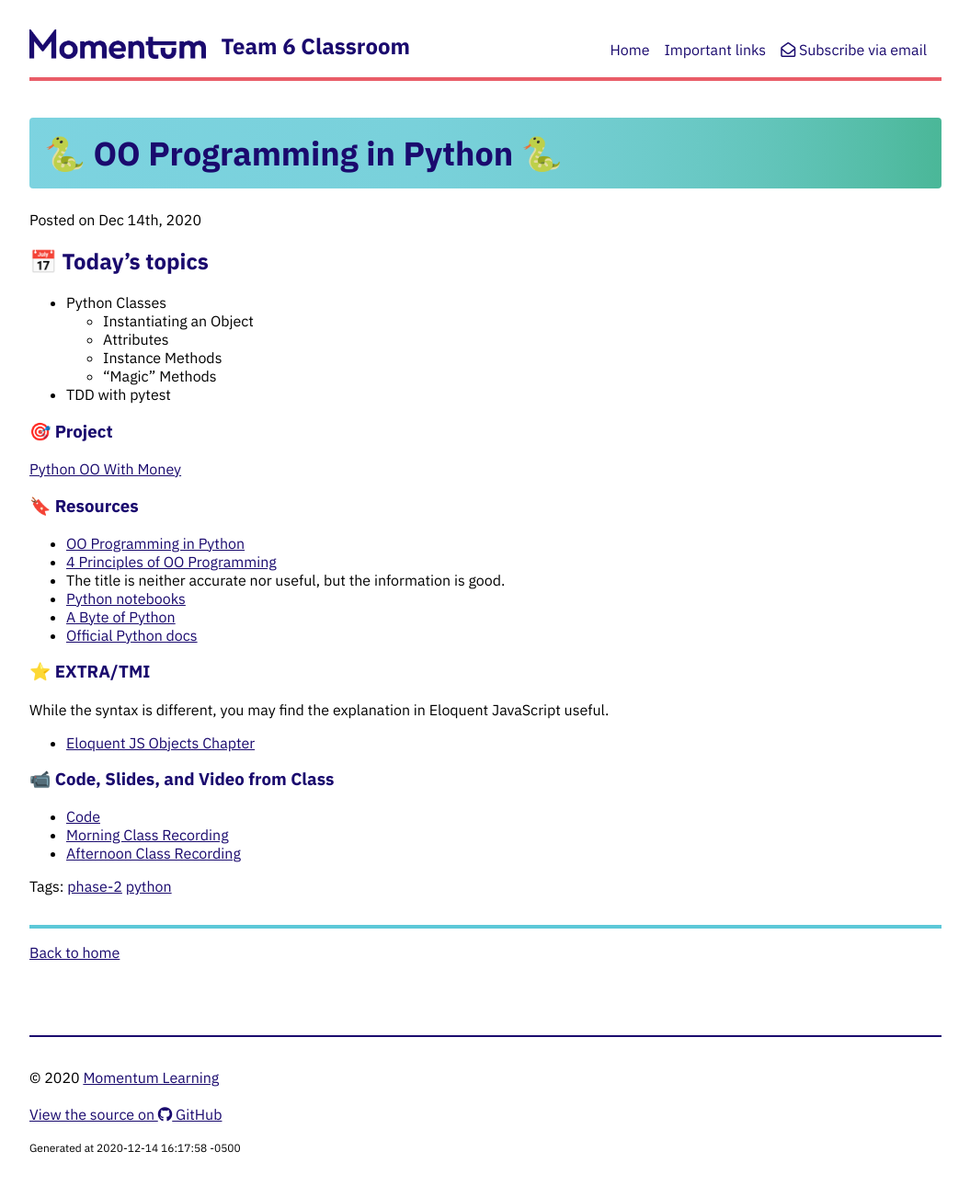
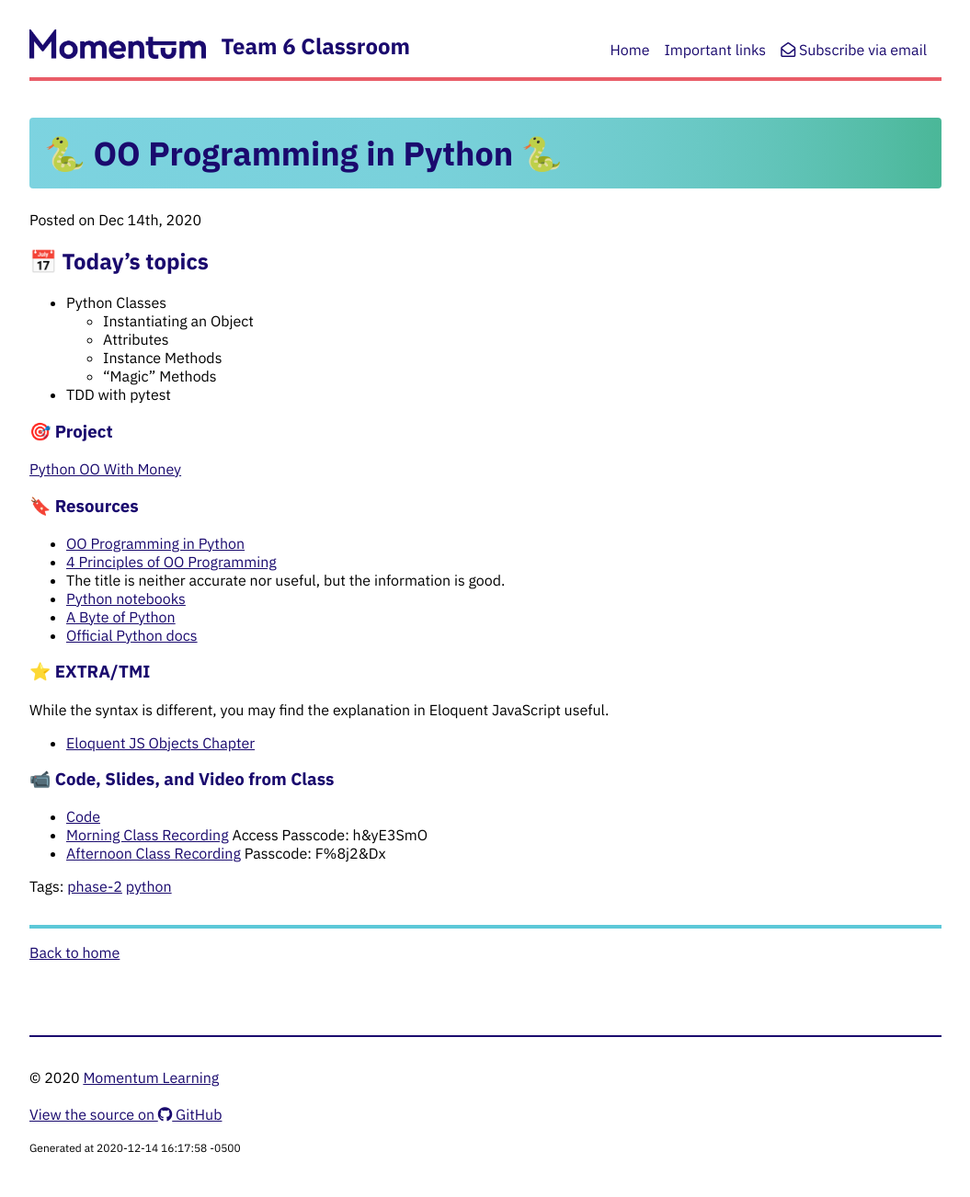
Before and after one commit to momentum-team-6/momentum-team-6.github.io, a Jekyll site: the page built from _posts/2020-12-14-python-oo.md, in a window 1280 px wide. Shown: the whole page at 92% size, without its empty margins (112-1167 px from the left). Built offline with Jekyll 4.4.1, drawn with Linux system fonts in a browser that asks for light colours; nearby versions of some CDN libraries.

```diff
--- a/_posts/2020-12-14-python-oo.md
+++ b/_posts/2020-12-14-python-oo.md
@@ -33,5 +33,7 @@ While the syntax is different, you may find the explanation in Eloquent JavaScri
 ### 📹 Code, Slides, and Video from Class
 
 * [Code](https://github.com/momentum-team-6/examples/)
-* [Morning Class Recording]()
-* [Afternoon Class Recording]()
+* [Morning Class Recording](https://us02web.zoom.us/rec/share/XK34xQ25G9H3iEC0ugUCgN19QAp2Mcm9u1EKNkIh4okkNbqv0BJj8ozjpdggmrF0.oe1gyj2Xd5O12cC8)
+Access Passcode: h&yE3SmO
+* [Afternoon Class Recording](https://us02web.zoom.us/rec/share/A8kWrOGFB1vZvxAsgxPZ0vtvb4H4Fc3z_qLtVG9rtiKMngx-P-mZ94BSW7eeU7Ad.Wv5jU00fP2ZzzflG )
+Passcode: F%8j2&Dx
```
